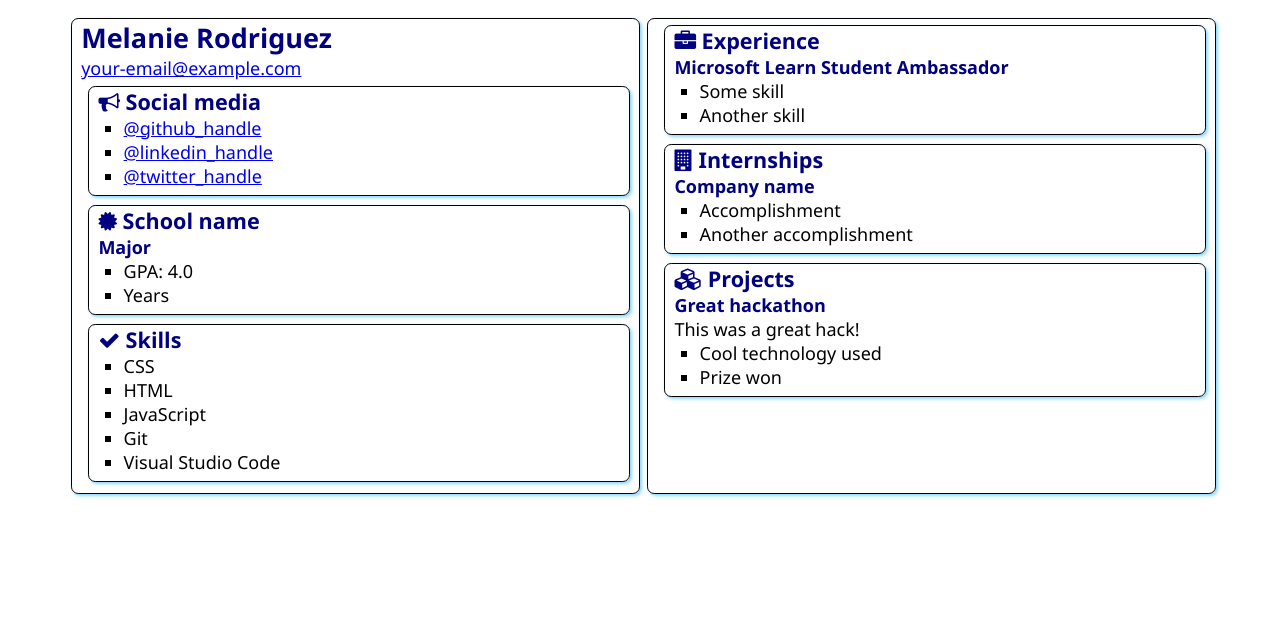
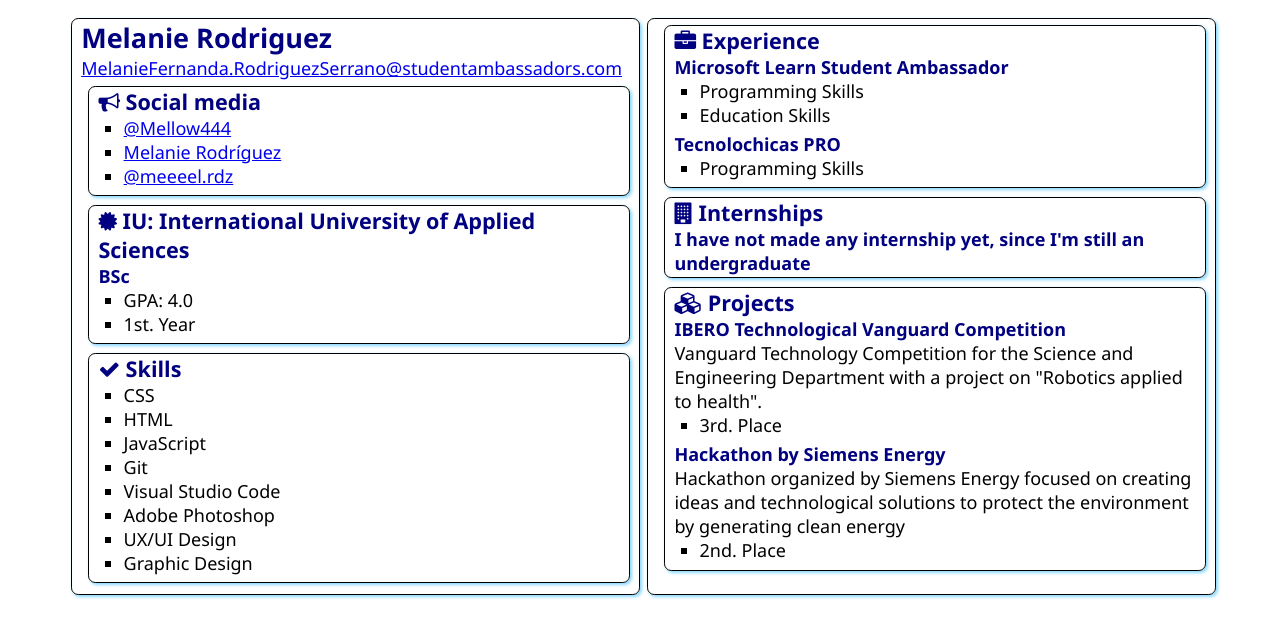
Before and after one commit to Mellow444/-SATechnicalOnboarding, a plain HTML site: page src/index.html in a window 1280 px wide. Drawn offline with Linux system fonts and the light colour scheme.

Commit message:
Update index.html
Changed the whole text fields into my info.

```diff
--- a/src/index.html
+++ b/src/index.html
@@ -13,7 +13,7 @@
     <main>
         <article class="box">
             <h1>Melanie Rodriguez</h1>
-            <div><a href="mailto:your.email@example.com">your-email@example.com</a></div>
+            <div><a href="mailto:MelanieFernanda.RodriguezSerrano@studentambassadors.com">MelanieFernanda.RodriguezSerrano@studentambassadors.com</a></div>
 
             <section class="box">
                 <h2>
@@ -21,9 +21,9 @@
                     Social media
                 </h2>
                 <ul>
-                    <li><a href="https://github.com/<handle>">@github_handle</a></li>
-                    <li><a href="https://linkedin.com/in/<handle>">@linkedin_handle</a></li>
-                    <li><a href="https://twitter.com/<handle>">@twitter_handle</a></li>
+                    <li><a href="https://github.com/Mellow444">@Mellow444</a></li>
+                    <li><a href="https://linkedin.com/in/melanie-rodríguez-024188213/">Melanie Rodríguez</a></li>
+                    <li><a href="https://instagram.com/meeeel.rdz">@meeeel.rdz</a></li>
                 </ul>
             </section>
 
@@ -31,12 +31,12 @@
                 <div class="education">
                     <h2>
                         <i class="fa fa-certificate" aria-hidden="true"></i>
-                        School name
+                        IU: International University of Applied Sciences
                     </h2>
-                    <h3>Major</h3>
+                    <h3>BSc</h3>
                     <ul>
                         <li>GPA: 4.0</li>
-                        <li>Years</li>
+                        <li>1st. Year</li>
                     </ul>
                 </div>
             </section>
@@ -52,6 +52,9 @@
                     <li>JavaScript</li>
                     <li>Git</li>
                     <li>Visual Studio Code</li>
+                    <li>Adobe Photoshop</li>
+                    <li>UX/UI Design</li>
+                    <li>Graphic Design</li>
                 </ul>
             </section>
         </article>
@@ -63,9 +66,17 @@
                 </h2>
                 <h3>Microsoft Learn Student Ambassador</h3>
                 <ul>
-                    <li>Some skill</li>
-                    <li>Another skill</li>
+                    <li>Programming Skills</li>
+                    <li>Education Skills</li>
+
                 </ul>
+            </h2>
+            <h3>Tecnolochicas PRO</h3>
+            <ul>
+                <li>Programming Skills</li>
+
+
+            </ul>
             </section>
             <section class="box">
                 <h2>
@@ -73,11 +84,9 @@
                     Internships
                 </h2>
 
-                <h3>Company name</h3>
-                <ul>
-                    <li>Accomplishment</li>
-                    <li>Another accomplishment</li>
-                </ul>
+                <h3>I have not made any internship yet, since I'm still an undergraduate</h3>
+
+
             </section>
             <section class="box">
                 <h2>
@@ -85,11 +94,16 @@
                     Projects
                 </h2>
 
-                <h3>Great hackathon</h3>
-                <div>This was a great hack!</div>
+                <h3>IBERO Technological Vanguard Competition</h3>
+                <div>Vanguard Technology Competition for the Science and Engineering Department with a project on "Robotics applied to health".</div>
                 <ul>
-                    <li>Cool technology used</li>
-                    <li>Prize won</li>
+                    <li>3rd. Place</li>
+                </ul>
+
+                <h3>Hackathon by Siemens Energy</h3>
+                <div>Hackathon organized by Siemens Energy focused on creating ideas and technological solutions to protect the environment by generating clean energy</div>
+                <ul>
+                    <li>2nd. Place</li>
                 </ul>
             </section>
         </article>
```
